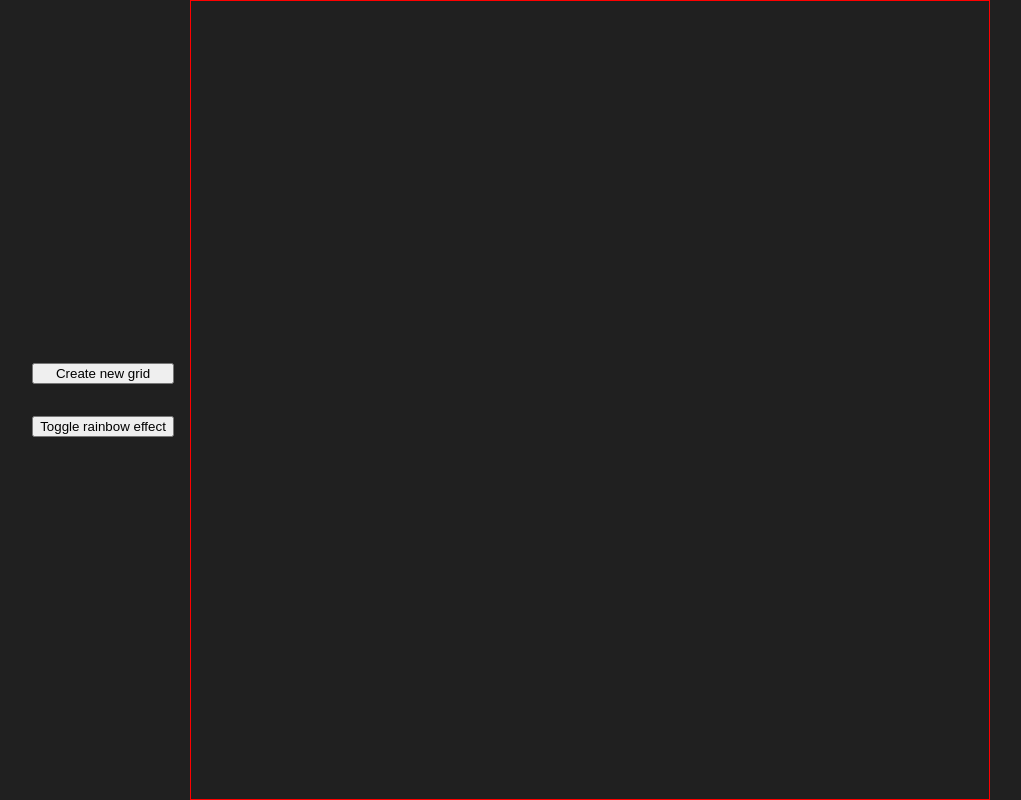
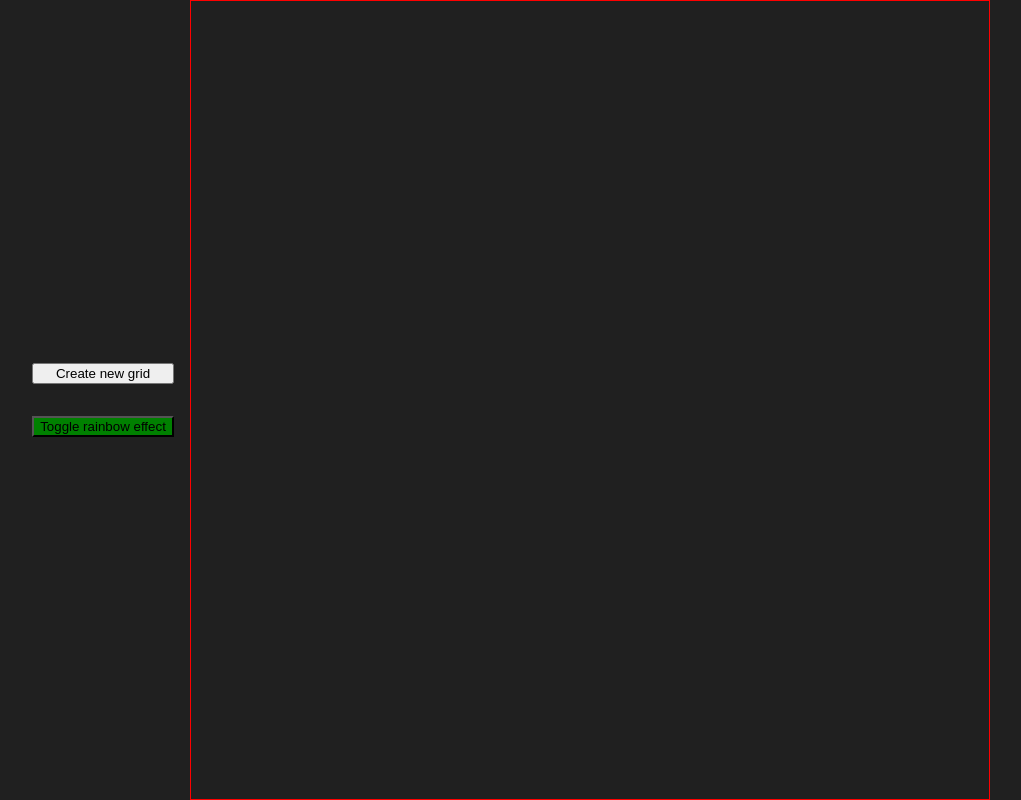
Before and after one commit to brzostovski/Etch-a-Sketch, a plain HTML site: page index.html in a window 1280 px wide. Both pictures are taken after a click on the button "Toggle rainbow effect". Shown: the whole page, without its empty margins (137-1158 px from the left). Drawn offline with Linux system fonts and the light colour scheme.

Commit message:
Turn rainbow effect button green if active

```diff
--- a/style.css
+++ b/style.css
@@ -36,3 +36,7 @@ button {
 .activated {
   background-color: white;
 }
+
+.active {
+  background-color: green;
+}
```
